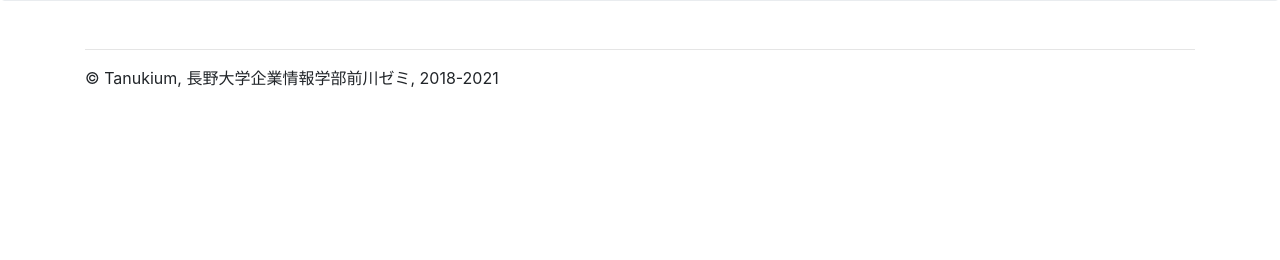
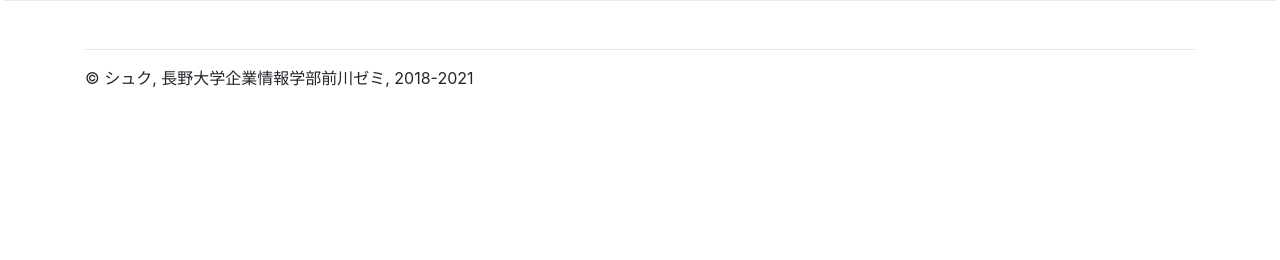
Before and after one commit to Tanukium/excel2csv, a Django app: page / in a window 1280 px wide. Shown: the part 501-761 px from the top of the page. Run offline with Django 3.2, Linux system fonts and the light colour scheme; data that the repository does not hold is empty; some libraries are stand-ins or nearby versions.

Commit message:
Some footer prefix.

```diff
--- a/project/templates/base.html
+++ b/project/templates/base.html
@@ -60,7 +60,7 @@
 {% endblock main %}
 
 <footer class="container">
-    <p>&copy; Tanukium, 長野大学企業情報学部前川ゼミ, 2018-2021</p>
+    <p>&copy; シュク, 長野大学企業情報学部前川ゼミ, 2018-2021</p>
 </footer>
 
 <script src="https://code.jquery.com/jquery-3.5.1.slim.min.js"
```
